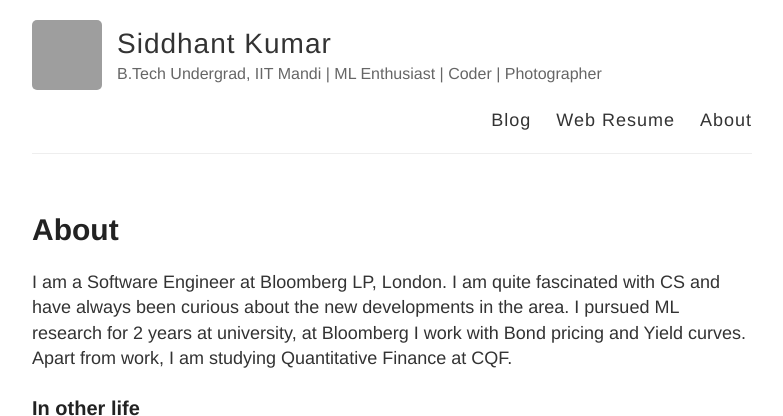
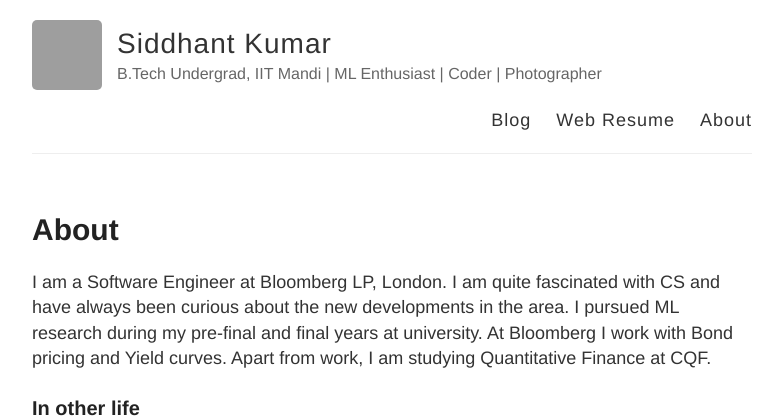
Before and after one commit to saytosid/saytosid.github.io, a Jekyll site: the page built from about.md, in a window 1280 px wide, cut to the strip 0-416 px from the top of the page. Shown: the whole strip, without its empty margins (248-1031 px from the left). Built offline with Jekyll 4.4.1, drawn with Linux system fonts in a browser that asks for light colours; grey boxes are pictures that could not be loaded.

Commit message:
update about

```diff
--- a/about.md
+++ b/about.md
@@ -4,7 +4,7 @@
 permalink: /about/
 published: true
 ---
-I am a Software Engineer at Bloomberg LP, London. I am quite fascinated with CS and have always been curious about the new developments in the area. I pursued ML research for 2 years at university, at Bloomberg I work with Bond pricing and Yield curves. Apart from work, I am studying Quantitative Finance at CQF.
+I am a Software Engineer at Bloomberg LP, London. I am quite fascinated with CS and have always been curious about the new developments in the area. I pursued ML research during my pre-final and final years at university. At Bloomberg I work with Bond pricing and Yield curves. Apart from work, I am studying Quantitative Finance at CQF.
 ### In other life
 I am a hobbist Photographer who likes to trek in the beautiful Himalayas where my university was. I am a Nikon fanboy and have used their cameras since the COOLPIX L3. Currently I use a D750 with 24-120 F4 lens. Now that I live in London I cant trek in the Himalayas anymore, but London is a beautiful city and I have been exploring a lot of street/urban photography here. If you like my photos please feel free to download them for free from my [Unsplash](https://unsplash.com/@saytosid "Siddhant Kumar | Unsplash") profile. Here are some of my clicks.
 ![A red phone booth in the country]({{site.baseurl}}/images/about-page/snowdonia-phone.jpg)
```
